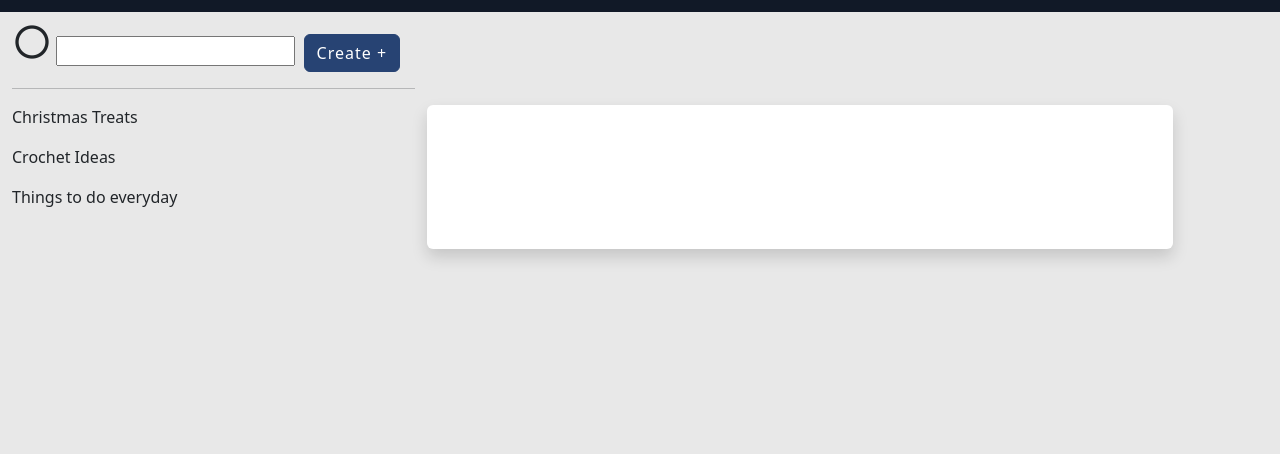
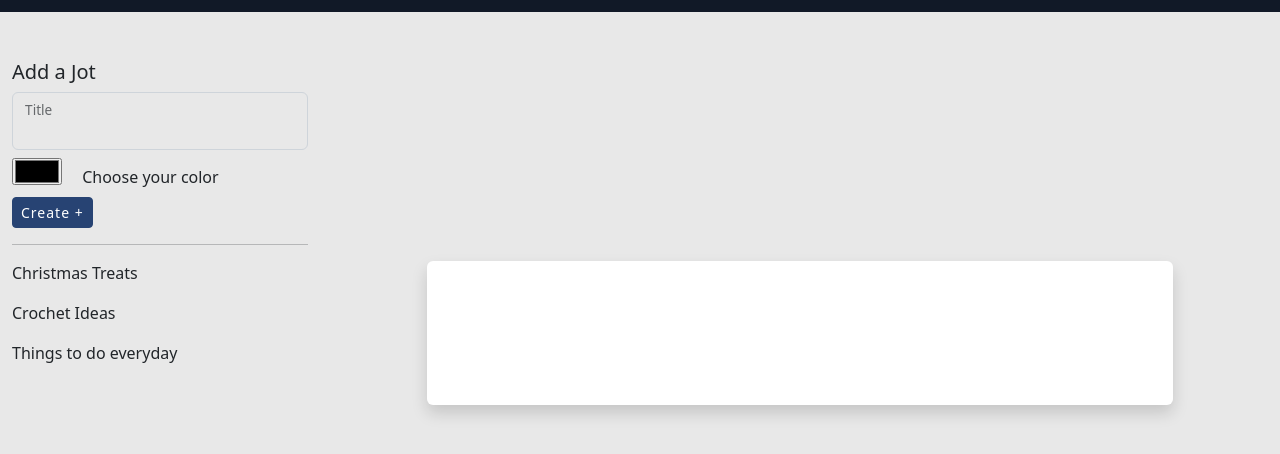
Before and after one commit to heatherbickish/jot, a website with bundled scripts: page index.html in a window 1280 px wide. Shown: the part 50-504 px from the top of the page. Built offline with nearby package versions, Linux system fonts and the light colour scheme; a script that the page names is missing.

Commit message:
created color picker

```diff
--- a/index.html
+++ b/index.html
@@ -24,19 +24,26 @@
     </nav>
   </header>
 
+  <!-- SECTION jot list -->
   <main class="container-fluid">
     <div class="row">
-      <div class="col-md-4">
+      <div class="col-md-3">
         <form onsubmit="app.JotController.createJot()">
-
-          <i class="mdi mdi-circle-outline fs-1"></i>
-          <input type="text" name="title" required>
-          <label for=""></label>
-          <button class="btn btn-primary">Create +</button>
+          <h5 class="mt-5">Add a Jot</h5>
+          <div class="form-floating">
+            <input id="title" type="text" name="title" minlength="3" maxlength="15" class="form-control">
+            <label for="">Title</label>
+            <input type="color" class="mt-2 selectable" id="color">
+            <span class="mb-3 p-3">Choose your color</span>
+            <div class="mt-2">
+              <button class="btn btn-sm btn-primary">Create +</button>
+            </div>
+          </div>
           <hr>
         </form>
       </div>
     </div>
+
     <section class="row">
       <div id="jot-list" class="col-md-4">
         <!-- <div role="button" class="selectable">
@@ -44,6 +51,8 @@
           <p>body</p>
         </div> -->
       </div>
+
+      <!-- SECTION active jot -->
       <div class="col-md-7 bg-white rounded shadow p-5">
         <div class="row justify-content-center m-4">
           <div id="active-jot-list" class="col-md-8">
```
